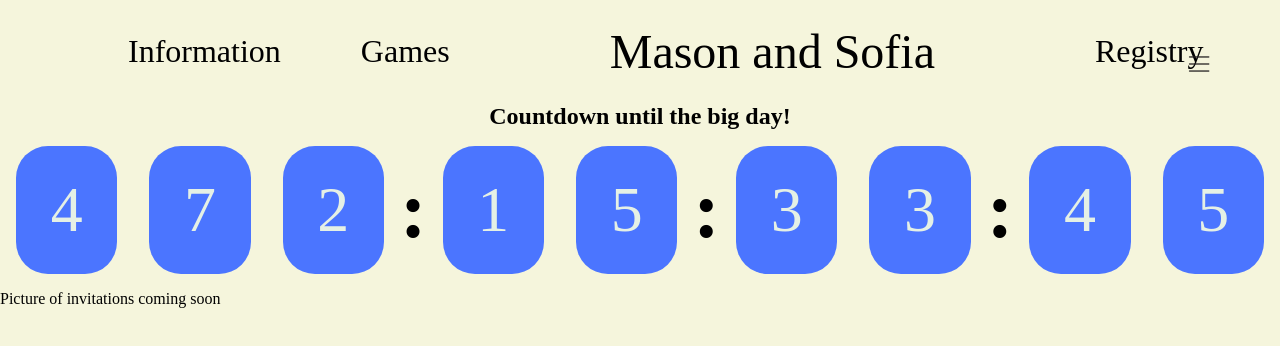
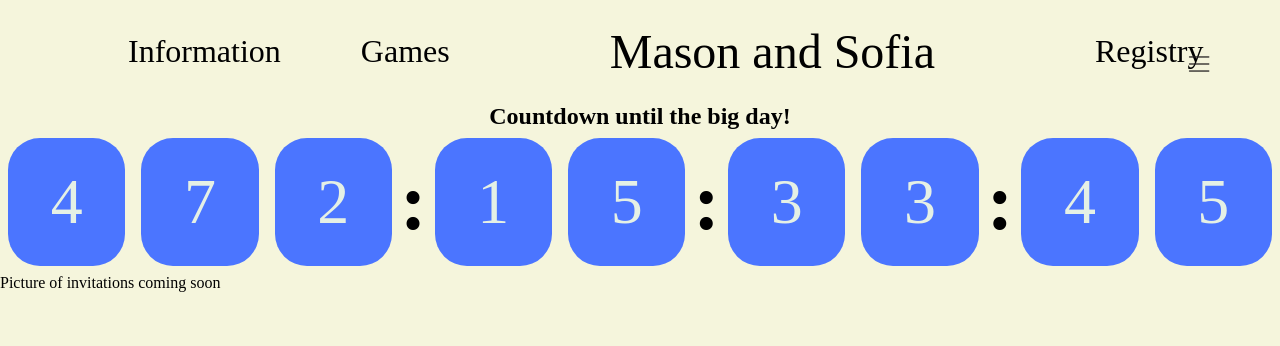
Before and after one commit to masonyoung314/WeddingWebsite, a React (Vite) app in the folder MasonAndSofia/: page / in a window 1280 px wide. Shown: the top 346 px of the page. Built offline with nearby package versions, Linux system fonts and the light colour scheme; no server answers.

Commit message:
Margin smaller on countdown

```diff
--- a/MasonAndSofia/frontend/src/styles/Countdown.module.css
+++ b/MasonAndSofia/frontend/src/styles/Countdown.module.css
@@ -18,7 +18,7 @@ h2 {
     background-color: #4B75FF;
     height: 8rem;
     width: 8rem;
-    margin: 1rem;
+    margin: 0.5rem;
     border-radius: 2rem;
     display: flex;
     justify-content: center;
```
